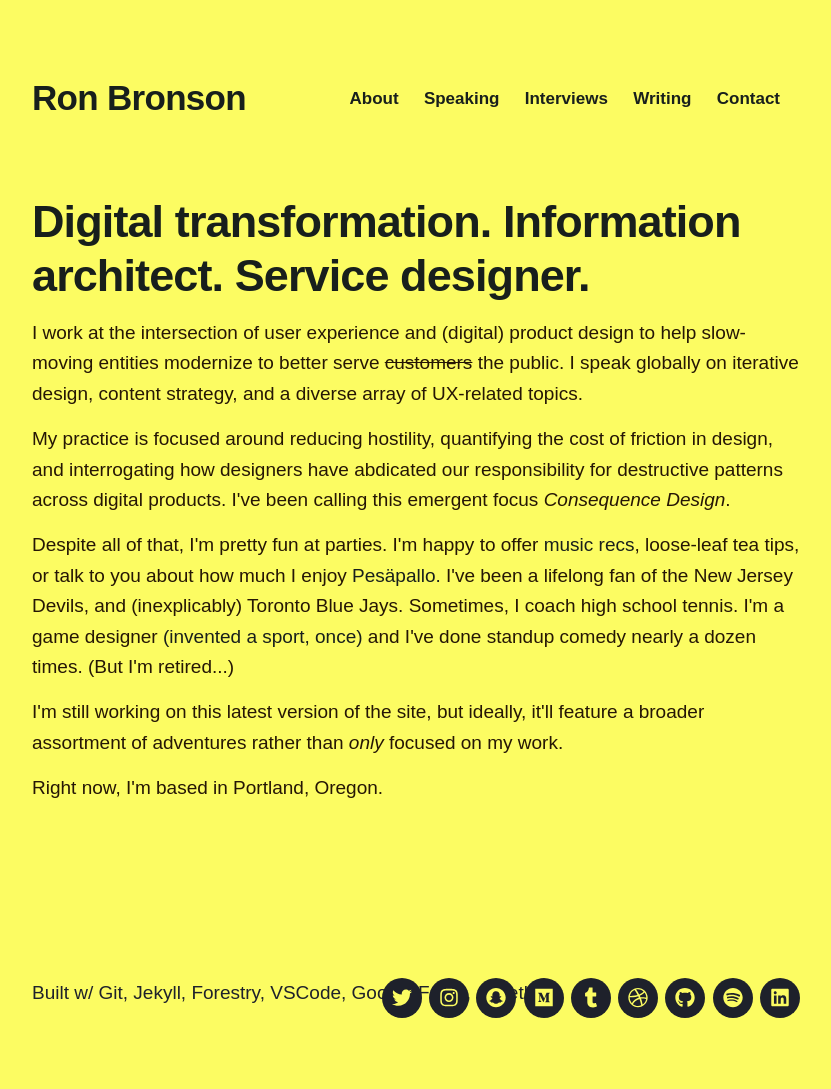
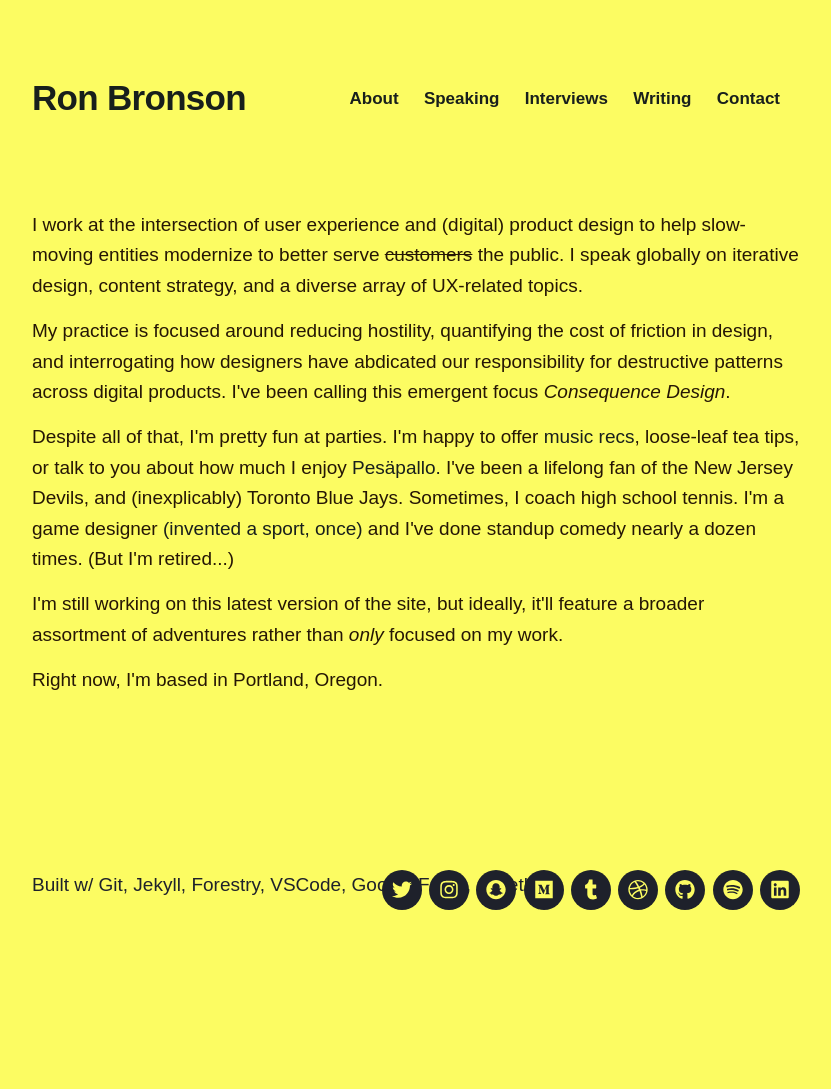
Before and after one commit to quarterback/2020-home, a Jekyll site: the page built from index.html, in a window 1280 px wide. Shown: the whole page, without its empty margins (224-1055 px from the left). Built offline with Jekyll 4.4.1, drawn with Linux system fonts in a browser that asks for light colours; nearby versions of some CDN libraries; some web fonts are replaced; after the commit the page ends 981 px from its top, so only the background shows below that.

Commit message:
Update from Forestry.io ronald.bronson@gsa.gov updated index.html

```diff
--- a/index.html
+++ b/index.html
@@ -2,14 +2,14 @@
 layout: default
 title: Ron Bronson
 description: A compendium of my adventures.
-featured_image: /images/social.jpg
+featured_image: "/images/social.jpg"
+
 ---
-
 <section class="intro">
 
 	<div class="wrap">
 
-		<h1>Digital transformation. Information architect. Service designer.</h1>
+		<h1></h1>
 		<p>I work at the intersection of user experience and (digital) product design to help slow-moving entities modernize to better serve <s>customers</s> the public. I speak globally on iterative design, content strategy, and a diverse array of UX-related topics. </p>
 
 	 <p>My practice is focused around reducing hostility, quantifying the cost of friction in design, and interrogating how designers have abdicated our responsibility for destructive patterns across digital products. I've been calling this emergent focus <em>Consequence Design</em>. </p>
```
